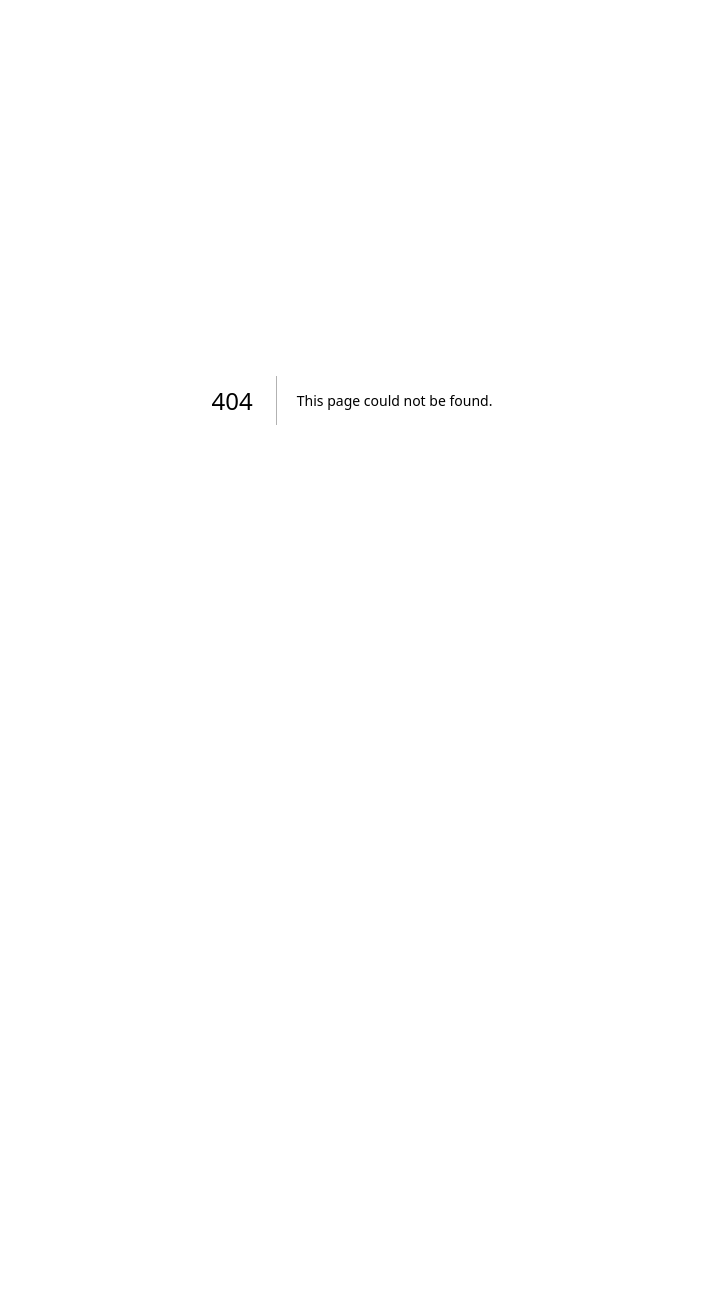
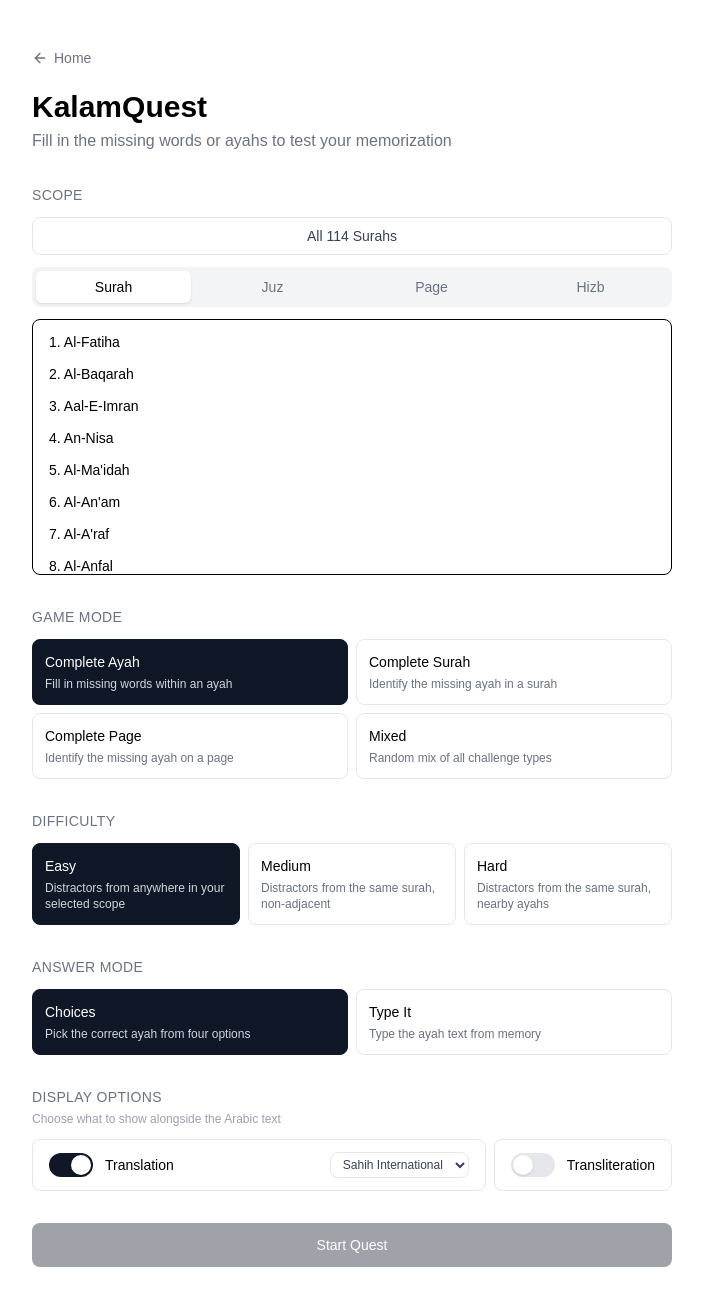
Before and after one commit to Aen-OS/hifztester, a Next.js app: page /kalamquest in a window 1280 px wide. Before the commit this address had no page. Shown: the top 1306 px of the page, without its empty margins (288-991 px from the left). Before the commit the page ends 800 px from the top, so only its background shows below. Built offline with nearby package versions, Linux system fonts and the light colour scheme; a web font is replaced by a local one.

Commit message:
feat(kalamquest): add settings screen

```diff
--- /dev/null
+++ b/src/app/kalamquest/page.js
@@ -0,0 +1,100 @@
+"use client";
+
+import { useState } from "react";
+import { useRouter } from "next/navigation";
+import ScopeSelector from "@/components/ayahflow/ScopeSelector";
+import DifficultySelector from "@/components/ayahflow/DifficultySelector";
+import AnswerModeSelector from "@/components/ayahflow/AnswerModeSelector";
+import DisplayOptionsSelector from "@/components/ayahflow/DisplayOptionsSelector";
+import ModeSelector from "@/components/kalamquest/ModeSelector";
+import BackButton from "@/components/BackButton";
+import { DEFAULT_TRANSLATION_ID } from "@/lib/translations";
+
+export default function KalamQuestSetup() {
+  const router = useRouter();
+  const [scope, setScope] = useState({ type: "surah", values: [] });
+  const [gameMode, setGameMode] = useState("ayah");
+  const [difficulty, setDifficulty] = useState("easy");
+  const [answerMode, setAnswerMode] = useState("choices");
+  const [translationEnabled, setTranslationEnabled] = useState(true);
+  const [translationId, setTranslationId] = useState(DEFAULT_TRANSLATION_ID);
+  const [transliterationEnabled, setTransliterationEnabled] = useState(false);
+
+  function handleStart() {
+    const params = new URLSearchParams({
+      scopeType: scope.type,
+      scopeValues: scope.values.join(","),
+      gameMode,
+      difficulty,
+      answerMode,
+      translation: translationEnabled ? translationId : "off",
+      transliteration: transliterationEnabled ? "on" : "off",
+    });
+    router.push(`/kalamquest/play?${params.toString()}`);
+  }
+
+  return (
+    <div className="mx-auto max-w-2xl px-4 py-12">
+      <BackButton />
+      <h1 className="mt-4 text-3xl font-bold">KalamQuest</h1>
+      <p className="mt-1 text-gray-500">
+        Fill in the missing words or ayahs to test your memorization
+      </p>
+
+      <div className="mt-8 space-y-8">
+        <section>
+          <h2 className="mb-3 text-sm font-medium uppercase tracking-wide text-gray-500">
+            Scope
+          </h2>
+          <ScopeSelector value={scope} onChange={setScope} />
+        </section>
+
+        <section>
+          <h2 className="mb-3 text-sm font-medium uppercase tracking-wide text-gray-500">
+            Game Mode
+          </h2>
+          <ModeSelector value={gameMode} onChange={setGameMode} />
+        </section>
+
+        <section>
+          <h2 className="mb-3 text-sm font-medium uppercase tracking-wide text-gray-500">
+            Difficulty
+          </h2>
+          <DifficultySelector value={difficulty} onChange={setDifficulty} />
+        </section>
+
+        <section>
+          <h2 className="mb-3 text-sm font-medium uppercase tracking-wide text-gray-500">
+            Answer Mode
+          </h2>
+          <AnswerModeSelector value={answerMode} onChange={setAnswerMode} />
+        </section>
+
+        <section>
+          <h2 className="text-sm font-medium uppercase tracking-wide text-gray-500">
+            Display Options
+          </h2>
+          <p className="mb-3 mt-1 text-xs text-gray-400">
+            Choose what to show alongside the Arabic text
+          </p>
+          <DisplayOptionsSelector
+            translationEnabled={translationEnabled}
+            onTranslationEnabledChange={setTranslationEnabled}
+            translationId={translationId}
+            onTranslationIdChange={setTranslationId}
+            transliterationEnabled={transliterationEnabled}
+            onTransliterationEnabledChange={setTransliterationEnabled}
+          />
+        </section>
+
+        <button
+          onClick={handleStart}
+          disabled={scope.values.length === 0}
+          className="w-full rounded-lg bg-gray-900 py-3 text-sm font-medium text-white transition-colors hover:bg-gray-700 disabled:cursor-not-allowed disabled:opacity-40"
+        >
+          Start Quest
+        </button>
+      </div>
+    </div>
+  );
+}
```
